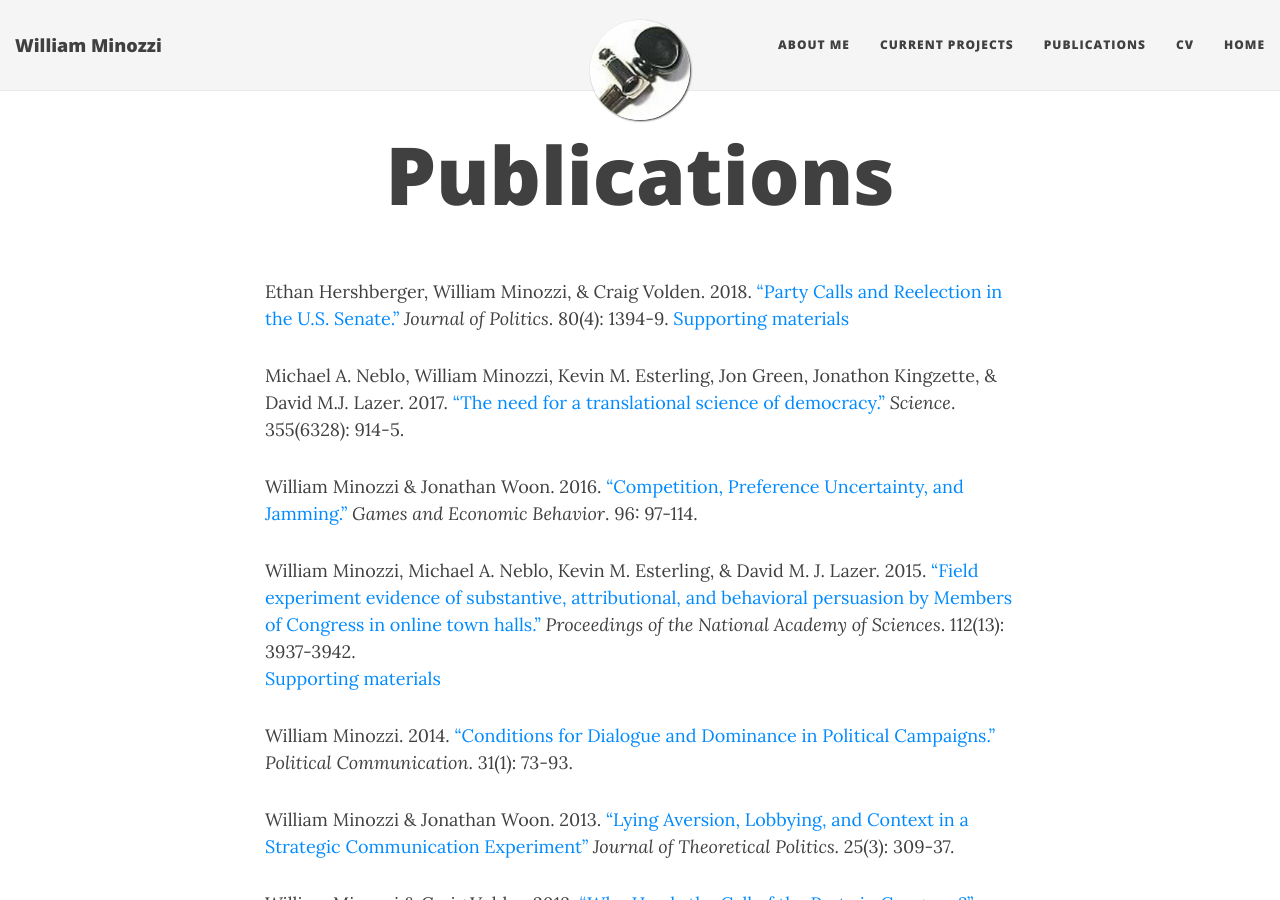
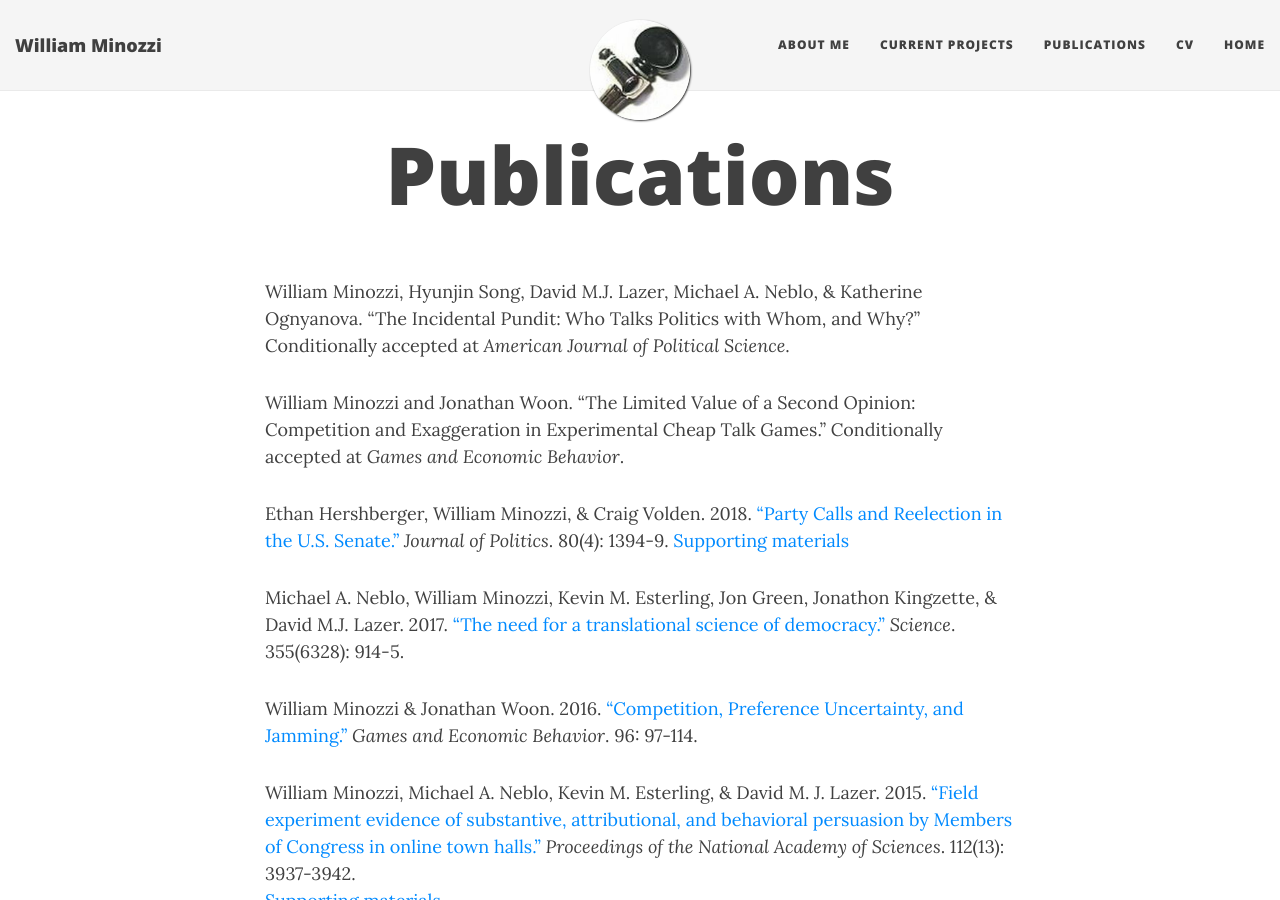
Before and after one commit to minozzi/minozzi.github.io, a Jekyll site: the page built from publications.md, in a window 1280 px wide and 900 px high. Built offline with Jekyll 4.4.1, drawn with Linux system fonts in a browser that asks for light colours; nearby versions of some CDN libraries.

```diff
--- a/publications.md
+++ b/publications.md
@@ -2,6 +2,13 @@
 layout: page
 title: Publications
 ---
+
+William Minozzi, Hyunjin Song, David M.J. Lazer, Michael A. Neblo, & Katherine Ognyanova.
+"The Incidental Pundit: Who Talks Politics with Whom, and Why?"
+Conditionally accepted at *American Journal of Political Science*.
+
+William Minozzi and Jonathan Woon. "The Limited Value of a Second Opinion: Competition and Exaggeration in Experimental Cheap Talk Games."
+Conditionally accepted at *Games and Economic Behavior*.
 
 Ethan Hershberger, William Minozzi, & Craig Volden. 2018.
 ["Party Calls and Reelection in the U.S. Senate." ](https://www.journals.uchicago.edu/doi/10.1086/698662)
```
Also changed, not shown: projects.md (+0 -6 lines).
